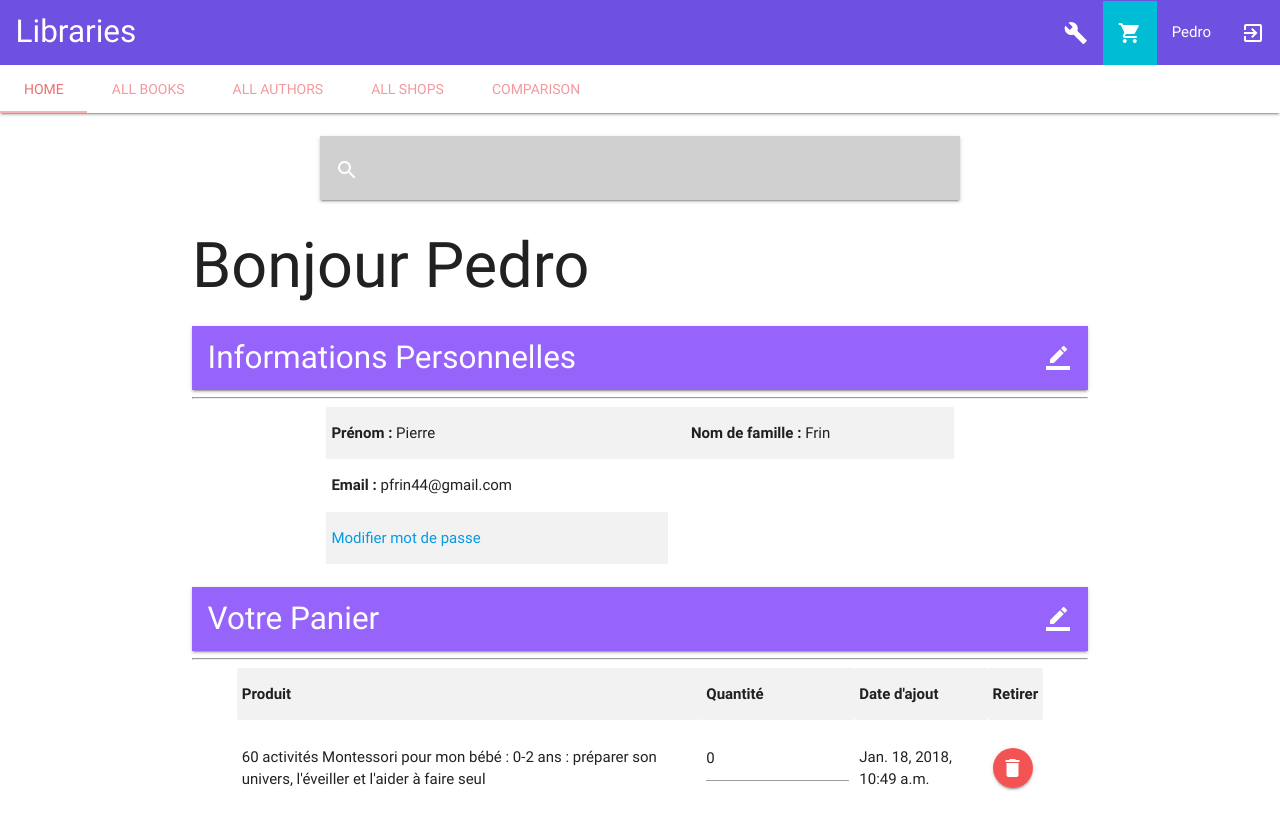
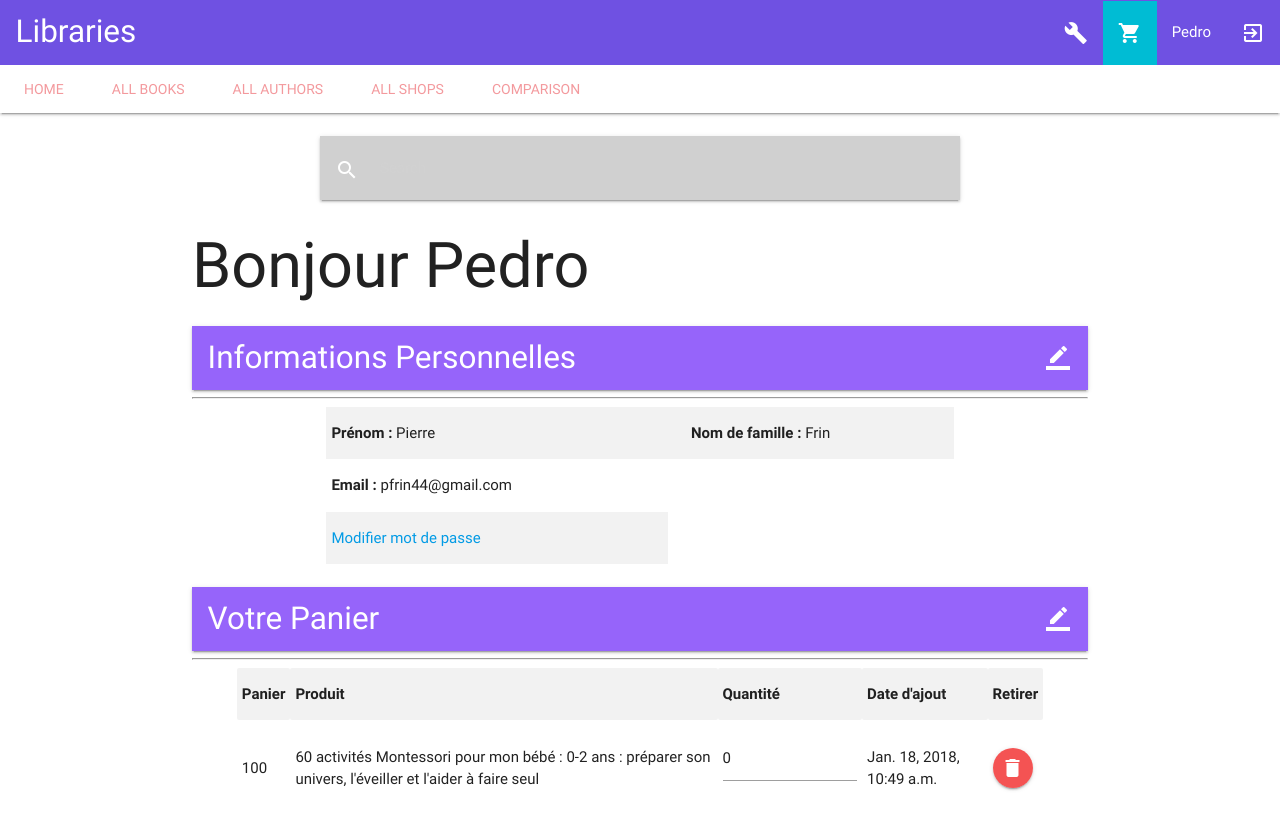
Before and after one commit to Piguom/Library, a Django app: page /catalog/user/ in a window 1280 px wide. Run offline with Django 3.2, Linux system fonts and the light colour scheme; a user stored in the database is signed in; data comes from the database, SQL or seed files in the repository; both versions use the stored data as it was after the commit; some libraries are stand-ins or nearby versions.

Commit message:
test heroku
Test for Heroku deployment

```diff
--- /dev/null
+++ b/Procfile.txt
@@ -0,0 +1 @@
+web: gunicorn library.wsgi --log-file -
--- a/catalog/static/css/styles.css
+++ b/catalog/static/css/styles.css
@@ -3,3 +3,41 @@
     padding: 0;
     list-style: none;
 }
+
+.tabulation {
+    position: relative;
+    overflow-x: auto;
+    overflow-y: hidden;
+    height: 48px;
+    width: 100%;
+    background-color: #fff;
+    margin: 0 auto;
+    white-space: nowrap;
+}
+
+.tabulation .tab {
+    display: inline-block;
+    text-align: center;
+    line-height: 48px;
+    height: 48px;
+    padding: 0;
+    margin: 0;
+    text-transform: uppercase;
+}
+
+.tabulation .tab a {
+    color: rgba(238,110,115,0.7);
+    display: block;
+    width: 100%;
+    height: 100%;
+    padding: 0 24px;
+    font-size: 14px;
+    text-overflow: ellipsis;
+    overflow: hidden;
+    -webkit-transition: color .28s ease;
+    transition: color .28s ease;
+}
+
+a:active, a:hover {
+    outline: 0;
+}
--- a/catalog/templates/base_generic.html
+++ b/catalog/templates/base_generic.html
@@ -11,6 +11,7 @@
   <!--<script src="https://ajax.googleapis.com/ajax/libs/jquery/1.12.4/jquery.min.js"></script>-->
   <!--<script src="https://maxcdn.bootstrapcdn.com/bootstrap/3.3.7/js/bootstrap.min.js"></script> -->
   <link rel="stylesheet" href="https://cdnjs.cloudflare.com/ajax/libs/materialize/0.100.2/css/materialize.min.css">
+  <link rel="stylesheet" href="/static/css/styles.css">
   <link href="https://fonts.googleapis.com/icon?family=Material+Icons" rel="stylesheet">
 
   <script type="text/javascript" src="https://code.jquery.com/jquery-2.1.1.min.js"></script>
@@ -67,7 +68,7 @@
       </ul>
     </div>
     <div class="nav-content">
-      <ul class="tabs">
+      <ul class="tabulation">
           <li class="tab"><a href="{% url 'index' %}">Home</a></li>
           <li class="tab"><a href="{% url 'books' %}">All books</a></li>
           <li class="tab"><a href="{% url 'authors' %}">All authors</a></li>
--- a/catalog/templates/catalog/user_detail.html
+++ b/catalog/templates/catalog/user_detail.html
@@ -48,6 +48,7 @@
 
     <div class="container" style="width:90%;">
         <table class="striped">
+            <th>Panier</th>
             <th>Produit</th>
             <th>Quantité</th>
             <th>Date d'ajout</th>
@@ -57,6 +58,7 @@
                         {% for product in carte.items.all %}
                             <tr>
                                 <form action="{% url 'cart' %}" method="GET" >
+                                    <td>{{carte.id}}</td>
                                     <td>{{ product.get_title }}</td>
                                     <input type='hidden' name='ItemID' value='{{ product.id }}' />
                                     <td>
--- a/catalog/views.py
+++ b/catalog/views.py
@@ -8,7 +8,7 @@ from django.urls import reverse_lazy
 from django.contrib.auth.forms import UserCreationForm, User
 
 from .models import Book, Author, BookInstance, Boutique, Panier, PanierItem
-
+from tkinter import messagebox
 
 def register(request):
     if request.method == 'POST':
```
Also changed, not shown: db.sqlite3.
